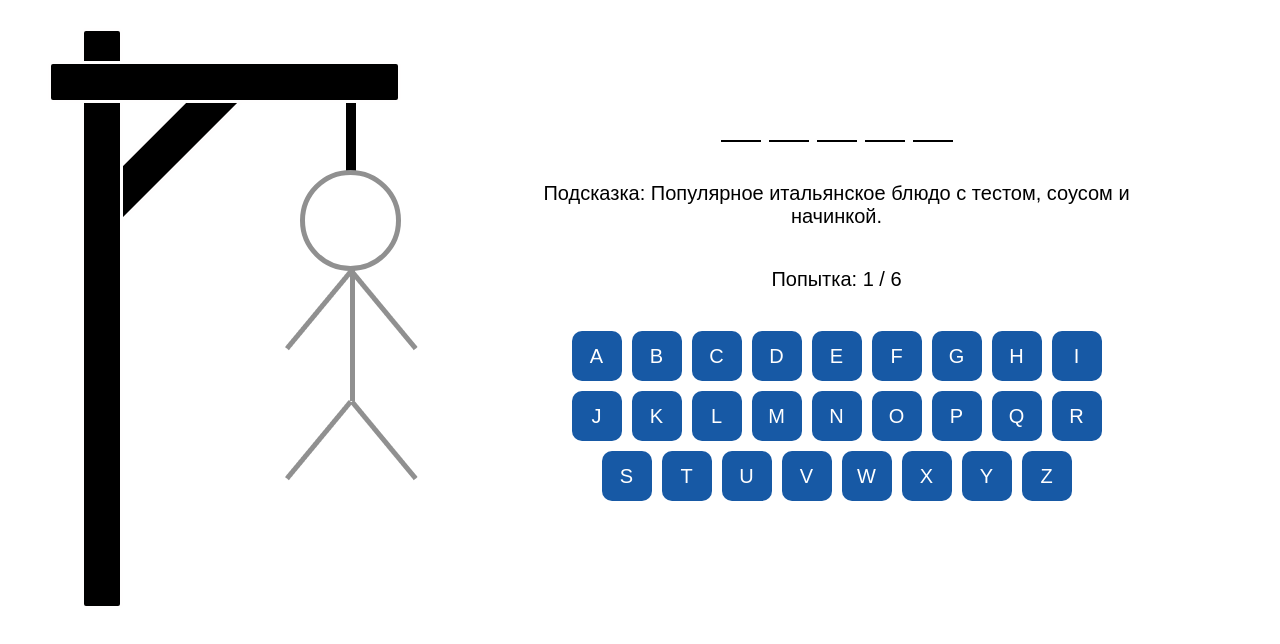
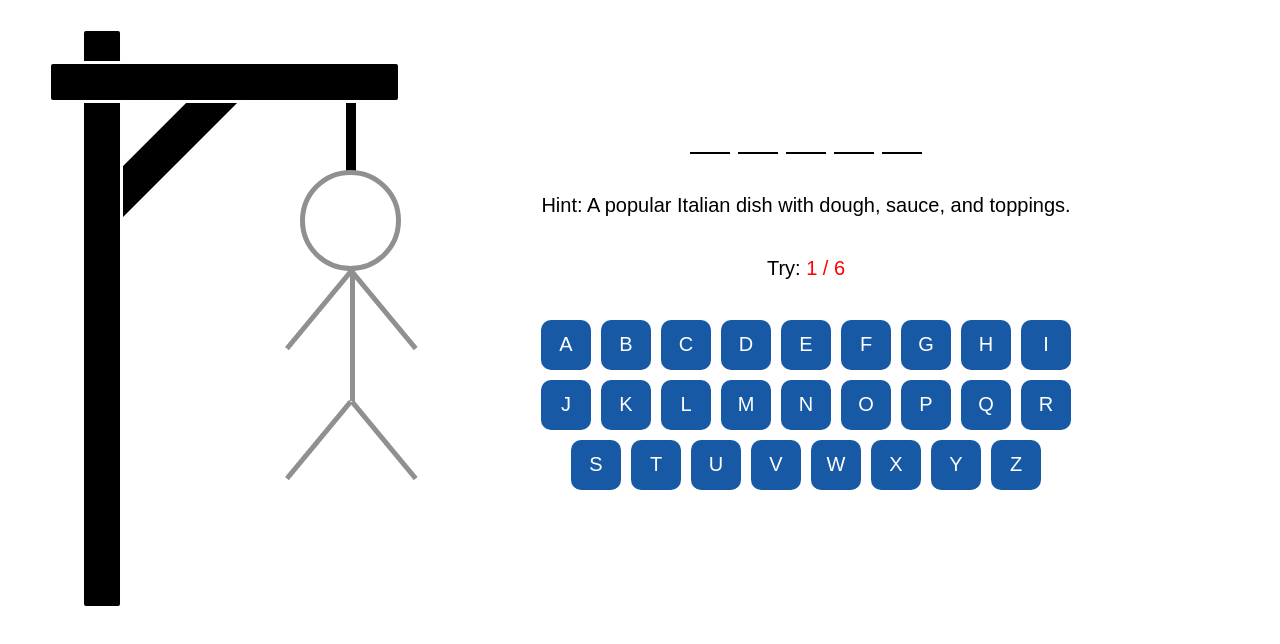
Before and after one commit to c00b3r/js-ts-vanilla-projects, a plain HTML site: page hangman/index.html in a window 1280 px wide. Drawn offline with Linux system fonts and the light colour scheme.

Commit message:
docs: change language

```diff
--- a/hangman/index.html
+++ b/hangman/index.html
@@ -53,9 +53,11 @@
           <div class="tab"></div>
         </div>
         <div class="hangman-guess__hint text">
-          Подсказка: Популярное итальянское блюдо с тестом, соусом и начинкой.
+          Hint: A popular Italian dish with dough, sauce, and toppings.
         </div>
-        <div class="hangman-guess__counter text">Попытка: 1 / 6</div>
+        <div class="hangman-guess__counter text">
+          Try: <span style="color: red">1 / 6</span>
+        </div>
         <div class="keyboard">
           <div class="keyboard__row">
             <div class="keyboard__letter">A</div>
```
